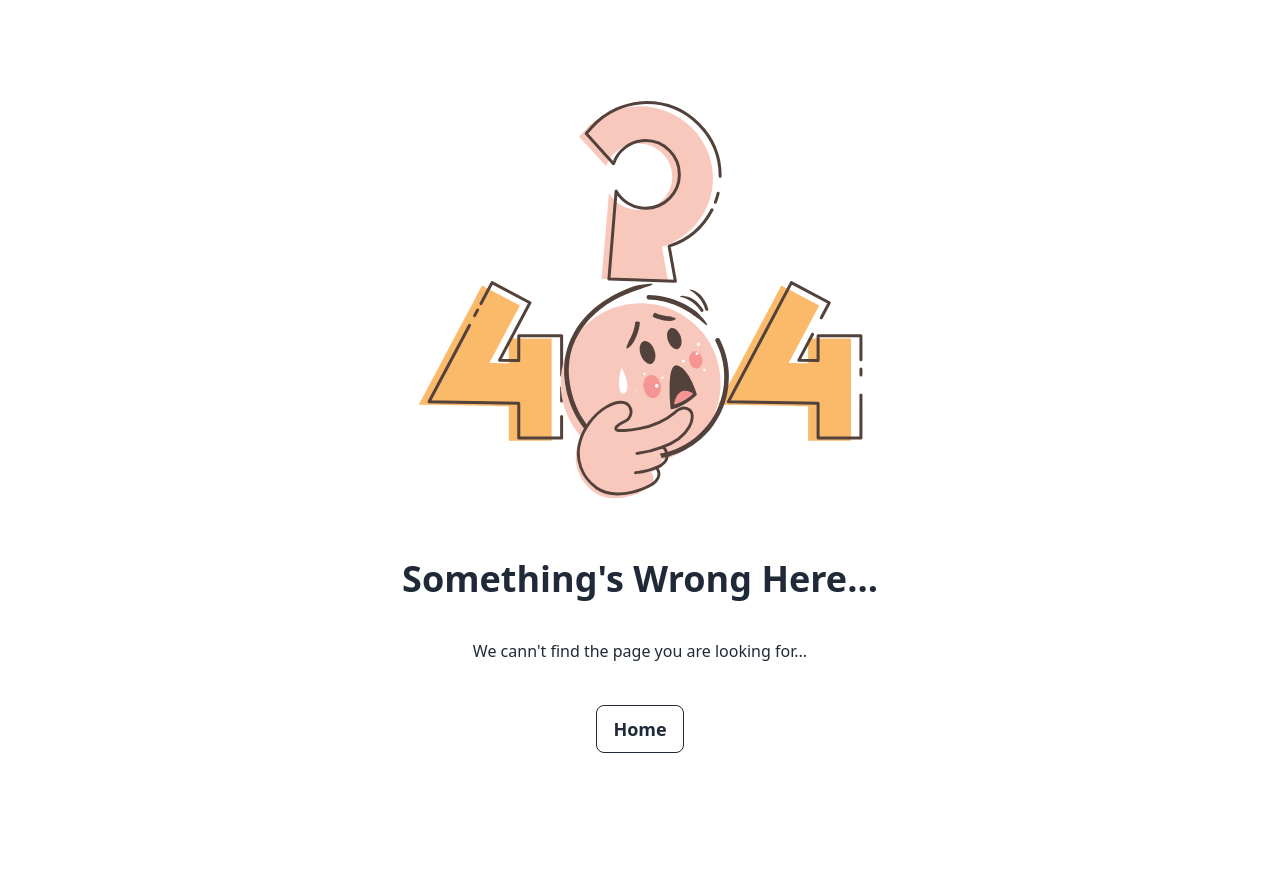
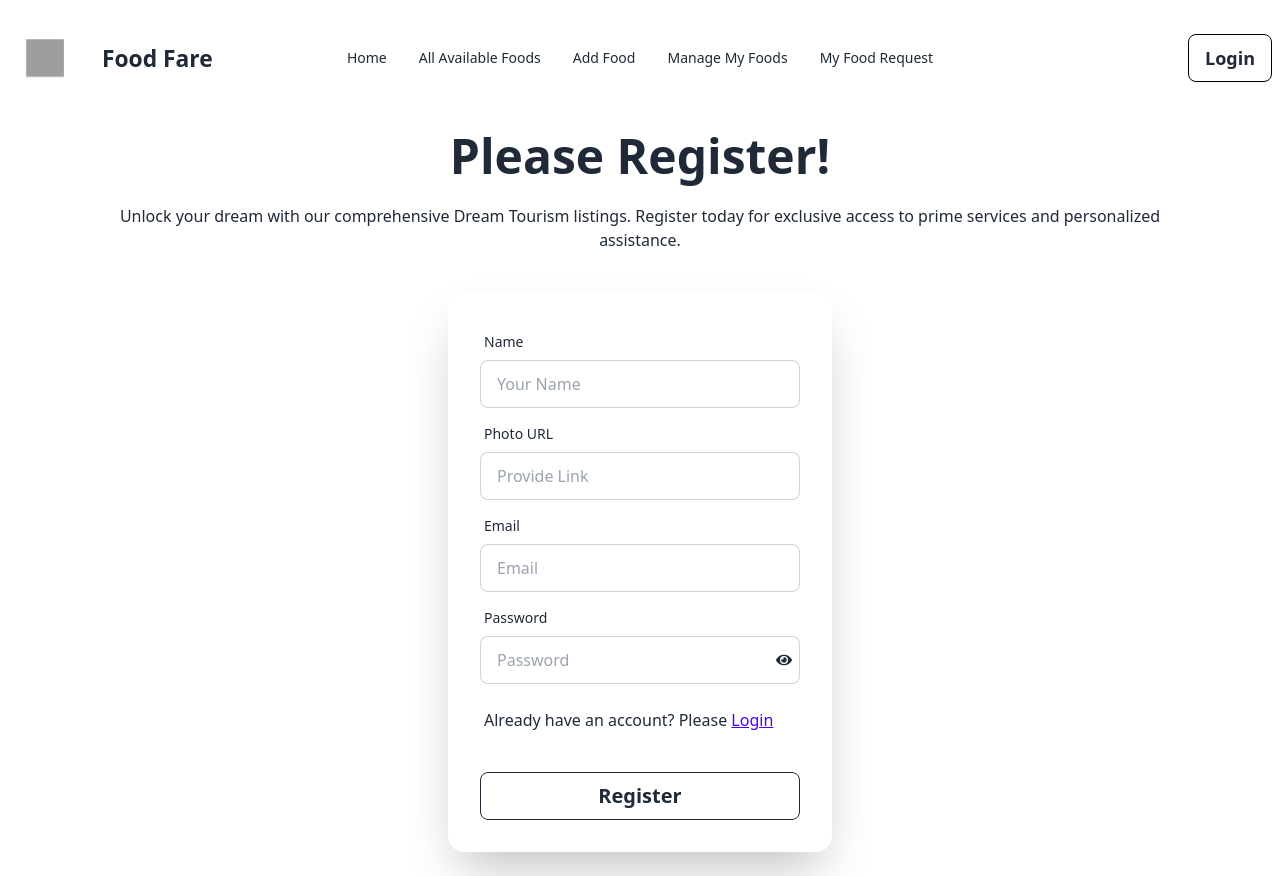
Before and after one commit to Md-Firoz-Mahmud-Nur/0142-Food-Fare-client-assignment-11-module-63, a React (Vite) app: page /register in a window 1280 px wide. Before the commit the page ends 800 px from the top, so only its background shows below. Built offline with nearby package versions, Linux system fonts and the light colour scheme; no server answers; grey boxes are pictures that could not be loaded.

Commit message:
Register Page done

```diff
--- a/src/Components/Login.jsx
+++ b/src/Components/Login.jsx
@@ -75,7 +75,7 @@ const Login = () => {
                 <input
                   type="email"
                   name="email"
-                  placeholder="email"
+                  placeholder="Email"
                   className="input input-bordered"
                   required
                 />
@@ -87,7 +87,7 @@ const Login = () => {
                 <input
                   type="password"
                   name="password"
-                  placeholder="password"
+                  placeholder="Password"
                   className="input input-bordered"
                   required
                 />
--- /dev/null
+++ b/src/Components/Register.jsx
@@ -0,0 +1,152 @@
+import { Link, useLocation, useNavigate } from "react-router-dom";
+import { useContext, useState } from "react";
+import { FaEye, FaEyeSlash } from "react-icons/fa";
+
+import { AuthContext } from "../AuthProvider";
+import { Helmet } from "react-helmet-async";
+import { ToastContainer, toast } from "react-toastify";
+import "react-toastify/dist/ReactToastify.css";
+
+const Register = () => {
+  const { createNewUser, updateExistingUserProfile } = useContext(AuthContext);
+
+  const location = useLocation();
+  const [showPassword, setShowPassword] = useState(false);
+
+
+  const navigate = useNavigate();
+
+  const handleRegister = (e) => {
+    e.preventDefault();
+
+    const name = e.target.name.value;
+    const photoUrl = e.target.url.value;
+    const email = e.target.email.value;
+    const password = e.target.password.value;
+
+    if (password.length < 6) {
+      toast.error("Password must be at least 6 characters");
+      return;
+    } else if (!/[A-Z]/.test(password)) {
+      toast.error("Password must contain at least one uppercase letter");
+      return;
+    } else if (!/[a-z]/.test(password)) {
+      toast.error("Password must contain at least one lowercase letter");
+      return;
+    }
+
+    createNewUser(email, password, name, photoUrl)
+      .then(() => {
+        updateExistingUserProfile(name, photoUrl);
+        toast.success(
+          "Registration successful. Please Wait For Redirect To The Home Page",
+          { autoClose: 1500 },
+        );
+        setTimeout(() => {
+          navigate(location?.state ? location.state : "/");
+        }, 1500);
+
+      })
+      .catch((error) => {
+        toast.error(error.message)
+
+      });
+  };
+
+  return (
+    <>
+      <Helmet>
+        <title>Register</title>
+      </Helmet>
+      <div className="hero px-5 md:px-20 pt-6 pb-2">
+        <div className="hero-content flex-col ">
+          <div className="text-center ">
+            <h1 className="text-5xl font-bold">Please Register!</h1>
+            <p className="py-6">
+              Unlock your dream with our comprehensive Dream Tourism
+              listings. Register today for exclusive access to prime services
+              and personalized assistance.
+            </p>
+          </div>
+          <div className="card w-full max-w-sm shrink-0 bg-base-100 shadow-2xl">
+            <form onSubmit={handleRegister} className="card-body pb-2">
+              <div className="form-control">
+                <label className="label">
+                  <span className="label-text">Name</span>
+                </label>
+                <input
+                  type="text"
+                  name="name"
+                  placeholder="Your Name"
+                  className="input input-bordered"
+                  required
+                />
+              </div>
+              <div className="form-control">
+                <label className="label">
+                  <span className="label-text">Photo URL</span>
+                </label>
+                <input
+                  type="text"
+                  name="url"
+                  placeholder="Provide Link"
+                  className="input input-bordered"
+                  required
+                />
+              </div>
+              <div className="form-control">
+                <label className="label">
+                  <span className="label-text">Email</span>
+                </label>
+                <input
+                  type="email"
+                  name="email"
+                  placeholder="Email"
+                  className="input input-bordered"
+                  required
+                />
+              </div>
+              <div className="form-control">
+                <label className="label">
+                  <span className="label-text">Password</span>
+                </label>
+                <div className="relative">
+                  <input
+                    type={showPassword ? "Text" : "password"}
+                    name="password"
+                    placeholder="Password"
+                    className="input input-bordered w-full"
+                    required
+                  />
+                  <button
+                    className="absolute right-2 top-4 ml-2"
+                    onClick={(e) => {
+                      e.preventDefault();
+                      setShowPassword(!showPassword);
+                    } }
+                  >
+                    {!showPassword ? <FaEye /> : <FaEyeSlash />}
+                  </button>
+                </div>
+                <label className="label">
+                  <p className="mt-4">
+                    Already have an account? Please{" "}
+                    <Link className="btn-link" to="/login">
+                      Login
+                    </Link>
+                  </p>
+                </label>
+              </div>
+              <div className="form-control my-6">
+                <button className="btn btn-outline text-xl">Register</button>
+              </div>
+            </form>
+          </div>
+        </div>
+      </div>
+      <ToastContainer></ToastContainer>
+    </>
+  );
+};
+
+export default Register;
--- a/src/main.jsx
+++ b/src/main.jsx
@@ -7,6 +7,7 @@ import ErrorPage from "./ErrorPage";
 import Login from "./Components/Login";
 import AuthProvider from "./AuthProvider";
 import { HelmetProvider } from "react-helmet-async";
+import Register from "./Components/Register";
 
 const router = createBrowserRouter([
   {
@@ -17,6 +18,10 @@ const router = createBrowserRouter([
       {
         path: "/login",
         element: <Login></Login>,
+      },
+      {
+        path: "/register",
+        element: <Register></Register>,
       },
     ],
   },
```
